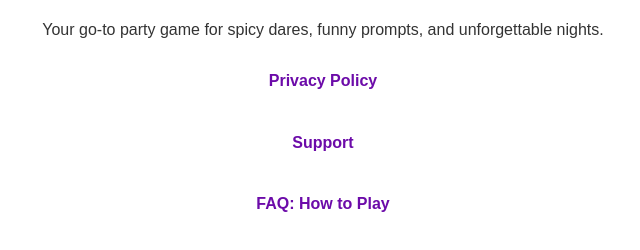
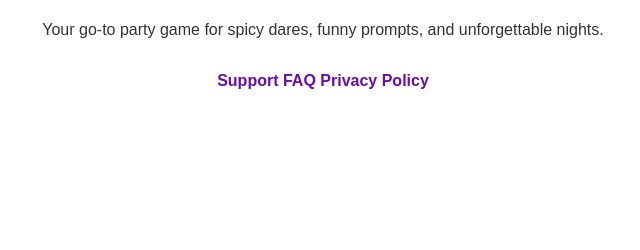
Before and after one commit to evimyftaraj/picolo-information, a plain HTML site: page index.html in a window 1280 px wide. Shown: the part 166-416 px from the top of the page, without its empty margins (317-957 px from the left). Drawn offline with Linux system fonts and the light colour scheme.

```diff
--- a/index.html
+++ b/index.html
@@ -35,8 +35,8 @@
   <h1>Welcome to Picolo</h1>
   <p>Your go-to party game for spicy dares, funny prompts, and unforgettable nights.</p>
 
-  <p><a href="privacy/">Privacy Policy</a></p>
-  <p><a href="support/">Support</a></p>
-  <p><a href="faq/">FAQ: How to Play</a></p>
+    <a href="/picolo-information/support/">Support</a>
+    <a href="/picolo-information/faq/">FAQ</a>
+    <a href="/picolo-information/privacy/">Privacy Policy</a>
 </body>
 </html>
```
